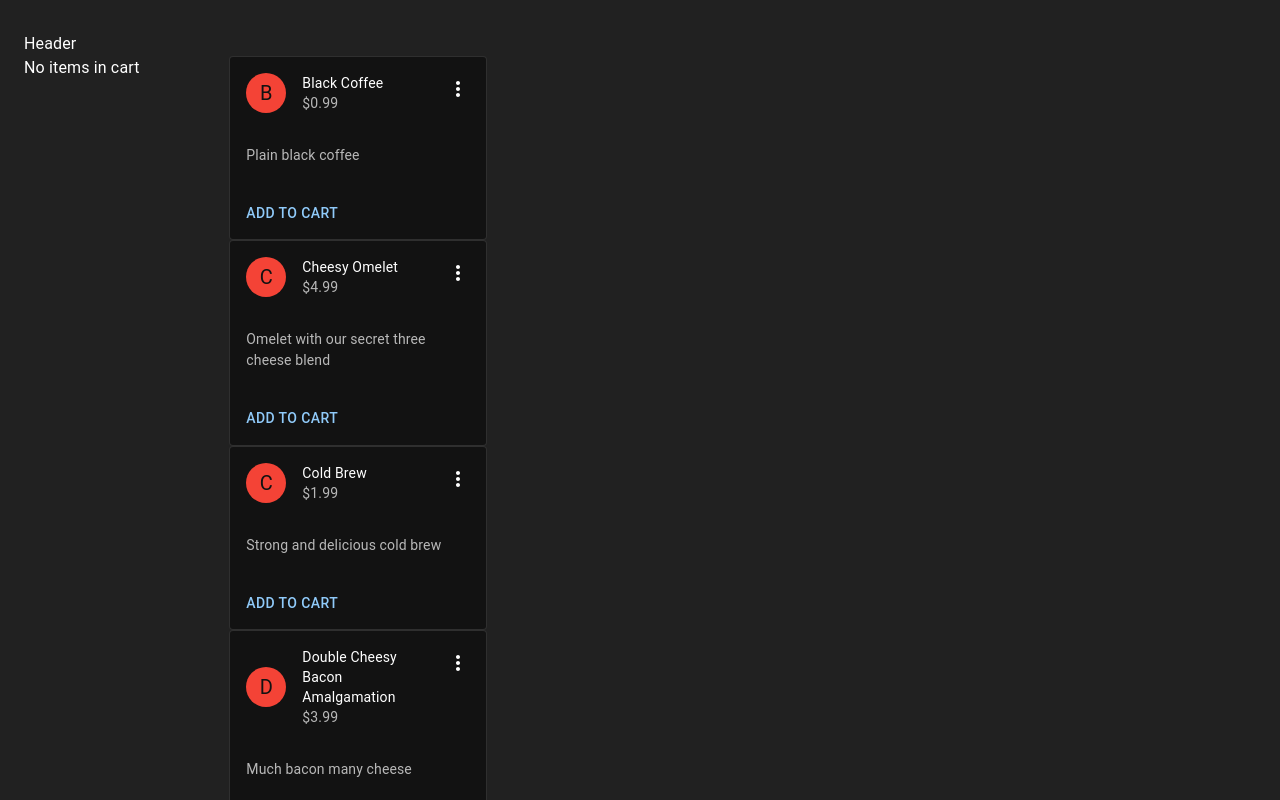
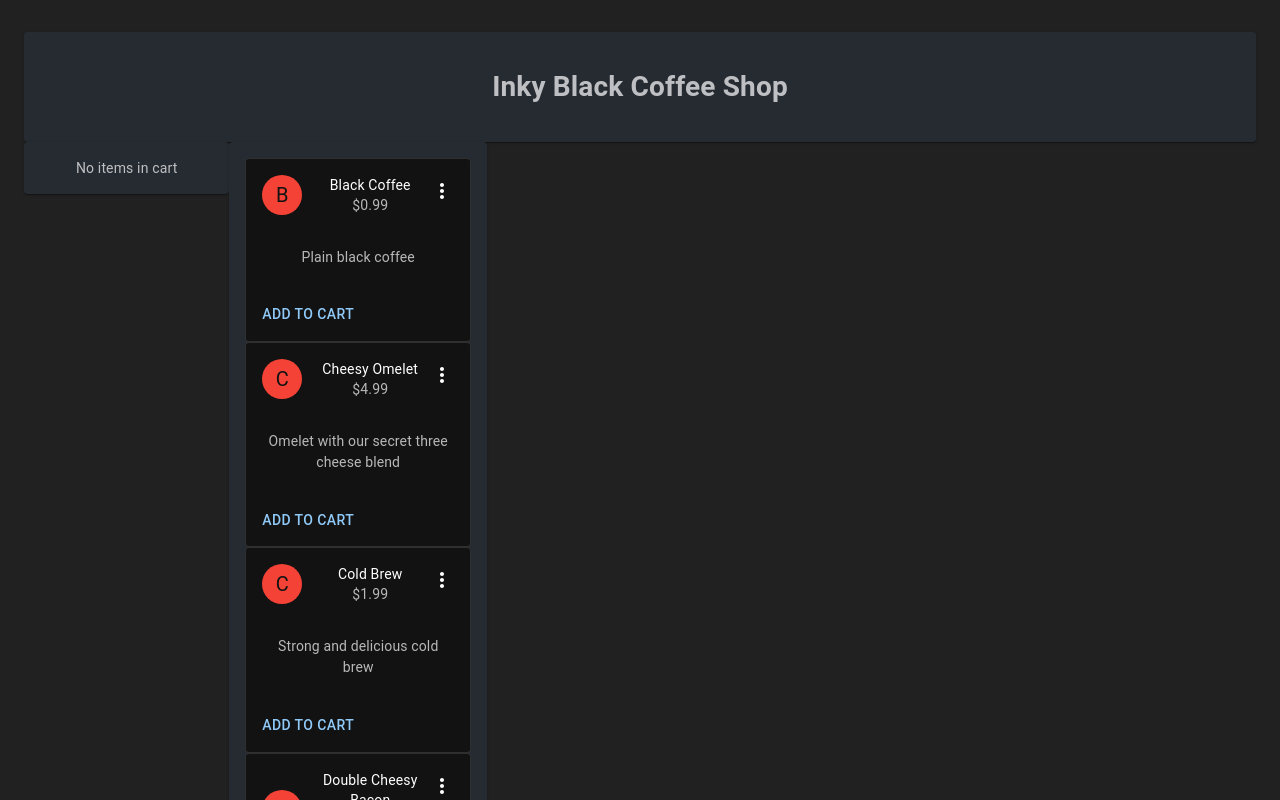
Before and after one commit to butterscotchstallion/inky-black-coffee-shop, a React (Vite) app: page / in a window 1280 px wide. Built offline with nearby package versions, Linux system fonts and the light colour scheme.

Commit message:
Refactors product list into components

```diff
--- a/src/App.tsx
+++ b/src/App.tsx
@@ -1,24 +1,14 @@
+import { Box, Container, Grid } from '@mui/material';
 import { useEffect } from 'react';
-import AddToCartButton from './features/cart/AddToCartButton';
+import './app.css';
 import CartContents from './features/cart/CartContents';
 import { CartItem } from './features/cart/cart.slice';
-import {
-  Grid,
-  Card,
-  CardHeader,
-  CardActions,
-  CardContent,
-  Container,
-  Typography,
-  Avatar,
-  IconButton,
-  Box,
-} from '@mui/material';
-import MoreVertIcon from '@mui/icons-material/MoreVert';
-import './app.css';
-import { red } from '@mui/material/colors';
-
-function App() {
+import { Item } from './features/grid/Item';
+import ProductList from './features/products/ProductList';
+interface AppProps {
+  theme: any;
+}
+function App({ theme }: AppProps) {
   useEffect(() => {
     document.title = 'Inky Black Coffee Shop';
   }, []);
@@ -49,6 +39,7 @@ function App() {
       description: 'Much bacon many cheese',
     },
   ];
+
   return (
     <Box
       component='main'
@@ -65,48 +56,19 @@ function App() {
       <Container maxWidth='xl' sx={{ mt: 4, mb: 4 }}>
         <Grid container>
           <Grid item xs={12}>
-            Header
+            <Item theme={theme}>
+              <h1>Inky Black Coffee Shop</h1>
+            </Item>
           </Grid>
 
           <Grid item xs={2}>
-            <CartContents />
+            <Item theme={theme}>
+              <CartContents />
+            </Item>
           </Grid>
 
           <Grid item xs={8}>
-            <Grid container spacing={3}>
-              <Grid item xs={4}>
-                {allItems.map((allItem: CartItem) => (
-                  <Card key={allItem.id} variant='outlined'>
-                    <CardHeader
-                      avatar={
-                        <Avatar sx={{ bgcolor: red[500] }} aria-label='recipe'>
-                          {allItem.name[0]}
-                        </Avatar>
-                      }
-                      action={
-                        <IconButton aria-label='settings'>
-                          <MoreVertIcon />
-                        </IconButton>
-                      }
-                      title={allItem.name}
-                      subheader={'$' + allItem.price}
-                    />
-                    <CardContent>
-                      <Typography
-                        sx={{ fontSize: 14 }}
-                        color='text.secondary'
-                        gutterBottom
-                      >
-                        {allItem.description}
-                      </Typography>
-                    </CardContent>
-                    <CardActions>
-                      <AddToCartButton item={allItem} />
-                    </CardActions>
-                  </Card>
-                ))}
-              </Grid>
-            </Grid>
+            <ProductList theme={theme} items={allItems} />
           </Grid>
         </Grid>
       </Container>
--- /dev/null
+++ b/src/features/grid/Item.ts
@@ -0,0 +1,12 @@
+import { Theme } from "@material-ui/core";
+import { Paper, styled } from "@mui/material";
+interface ItemProps {
+    theme: Theme
+}
+export const Item = styled(Paper)(({ theme }: ItemProps) => ({
+    backgroundColor: '#1A2027',
+    ...theme.typography.body2,
+    padding: theme.spacing(2),
+    textAlign: 'center',
+    color: theme.palette.text.secondary,
+}));
--- /dev/null
+++ b/src/features/products/Product.tsx
@@ -0,0 +1,44 @@
+import MoreVertIcon from '@mui/icons-material/MoreVert';
+import {
+  Avatar,
+  Card,
+  CardActions,
+  CardContent,
+  CardHeader,
+  Grid,
+  IconButton,
+  Typography,
+} from '@mui/material';
+import { red } from '@mui/material/colors';
+import AddToCartButton from '../cart/AddToCartButton';
+import { CartItem } from '../cart/cart.slice';
+import { Item } from '../grid/Item';
+
+export default function Product({ item }: any) {
+  return (
+    <Card key={item.id} variant='outlined'>
+      <CardHeader
+        avatar={
+          <Avatar sx={{ bgcolor: red[500] }} aria-label='recipe'>
+            {item.name[0]}
+          </Avatar>
+        }
+        action={
+          <IconButton aria-label='settings'>
+            <MoreVertIcon />
+          </IconButton>
+        }
+        title={item.name}
+        subheader={'$' + item.price}
+      />
+      <CardContent>
+        <Typography sx={{ fontSize: 14 }} color='text.secondary' gutterBottom>
+          {item.description}
+        </Typography>
+      </CardContent>
+      <CardActions>
+        <AddToCartButton item={item} />
+      </CardActions>
+    </Card>
+  );
+}
--- /dev/null
+++ b/src/features/products/ProductList.tsx
@@ -0,0 +1,35 @@
+import MoreVertIcon from '@mui/icons-material/MoreVert';
+import {
+  Avatar,
+  Card,
+  CardActions,
+  CardContent,
+  CardHeader,
+  Grid,
+  IconButton,
+  Typography,
+} from '@mui/material';
+import { red } from '@mui/material/colors';
+import AddToCartButton from '../cart/AddToCartButton';
+import { CartItem } from '../cart/cart.slice';
+import { Item } from '../grid/Item';
+import Product from './Product';
+
+interface ProductListParams {
+  items: CartItem[];
+  theme: any;
+}
+
+export default function ProductList({ theme, items }: ProductListParams) {
+  return (
+    <Grid container spacing={3} gap={3}>
+      <Grid item xs={4}>
+        <Item theme={theme}>
+          {items.map((allItem: CartItem) => (
+            <Product key={allItem.id} item={allItem} />
+          ))}
+        </Item>
+      </Grid>
+    </Grid>
+  );
+}
--- a/src/main.tsx
+++ b/src/main.tsx
@@ -16,7 +16,7 @@ ReactDOM.createRoot(document.getElementById('root') as HTMLElement).render(
   <Provider store={store}>
     <ThemeProvider theme={theme}>
       <CssBaseline />
-      <App />
+      <App theme={theme} />
     </ThemeProvider>
   </Provider>
 );
```
Also changed, not shown: .eslintrc.cjs.
